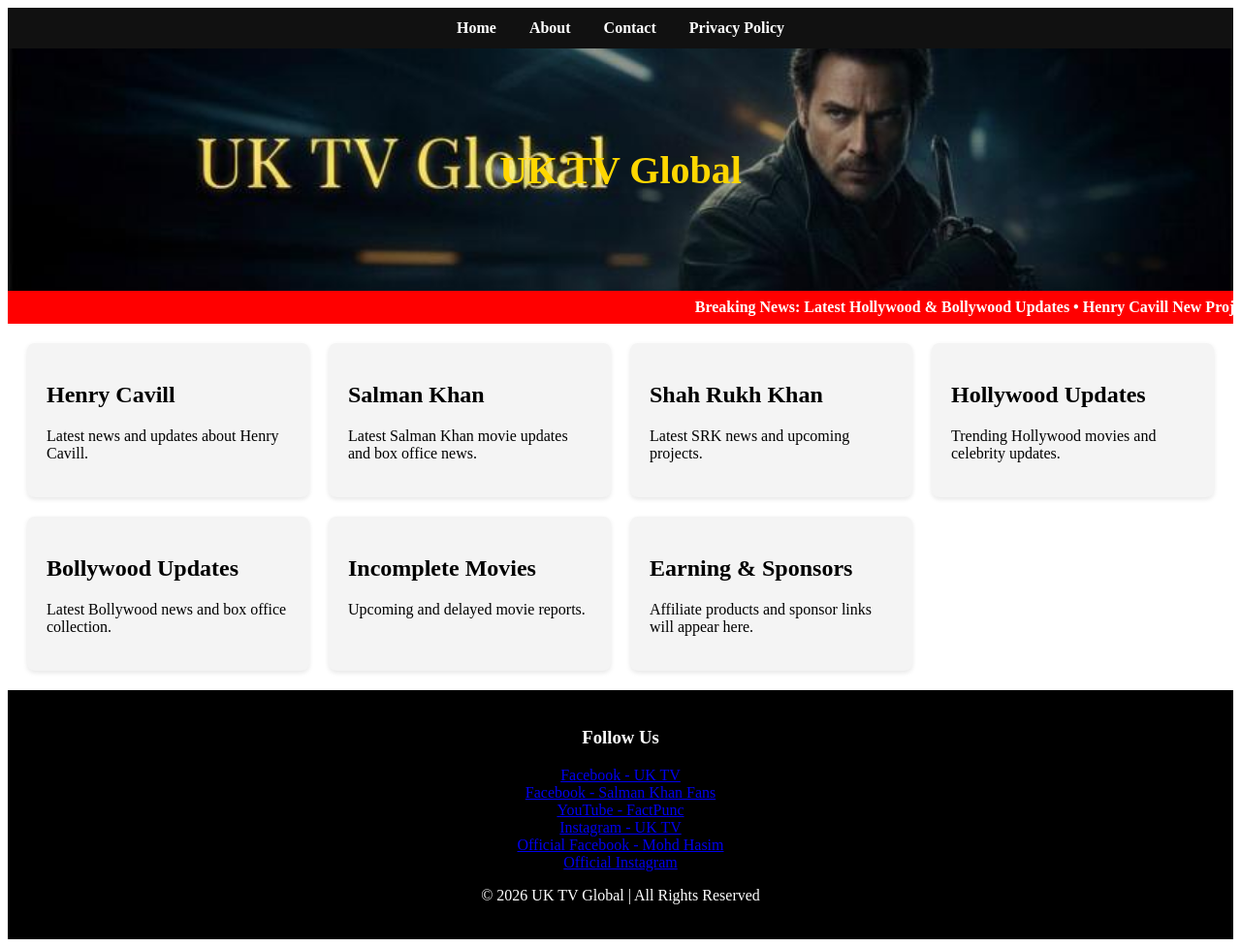
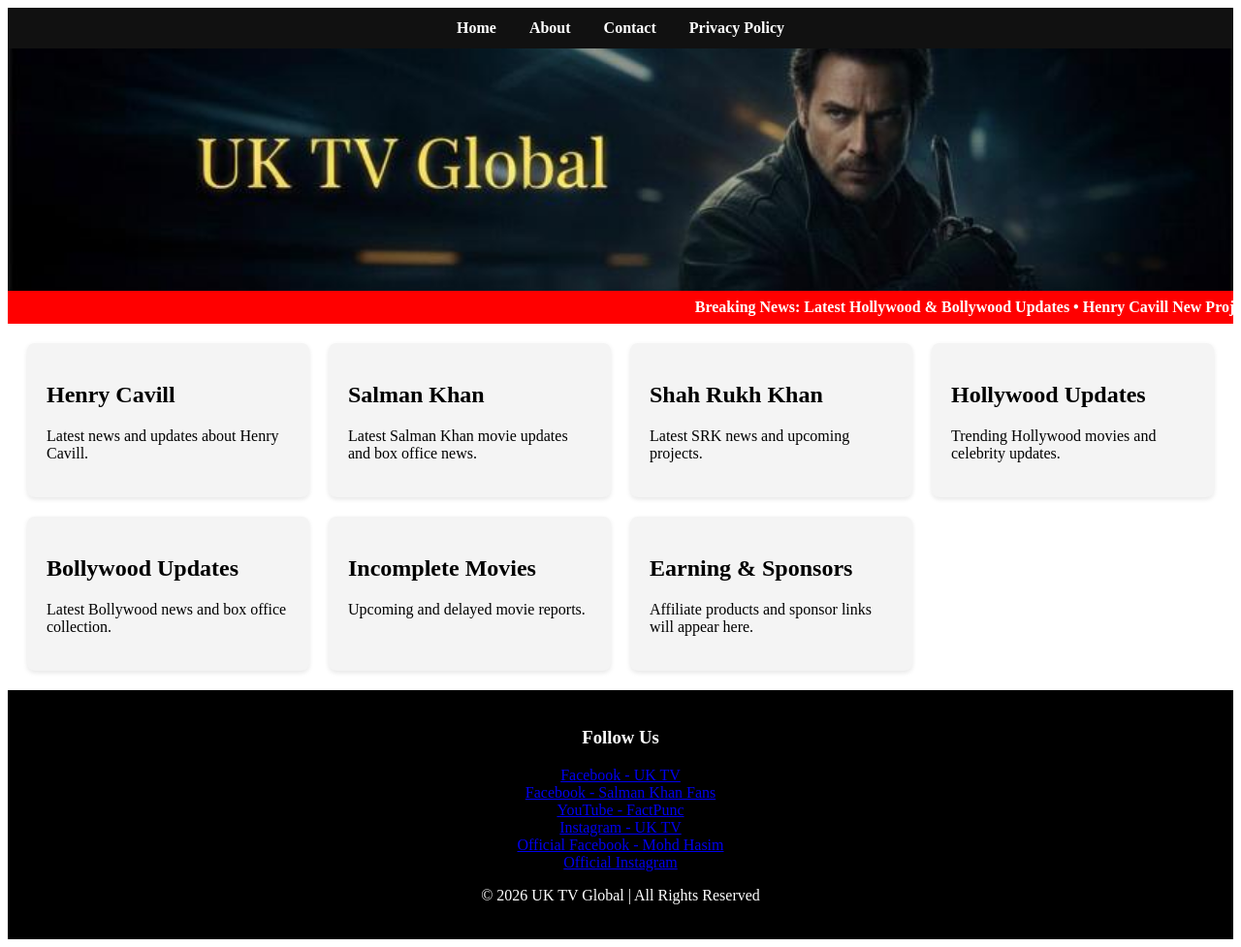
Before and after one commit to mohdhasim5589-netizen/global-movie-news, a Jekyll site: the page built from index.html, in a window 1280 px wide. Shown: the whole page at 97% size. Built offline with Jekyll 4.4.1, drawn with Linux system fonts in a browser that asks for light colours.

Commit message:
Update default.html

```diff
--- a/_layouts/default.html
+++ b/_layouts/default.html
@@ -87,9 +87,7 @@
 <a href="/privacy-policy.html">Privacy Policy</a>
 </nav>
 
-<div class="hero">
-UK TV Global
-</div>
+<div class="hero"></div>
 
 <div class="breaking-bar">
 <div class="breaking-text">
```
